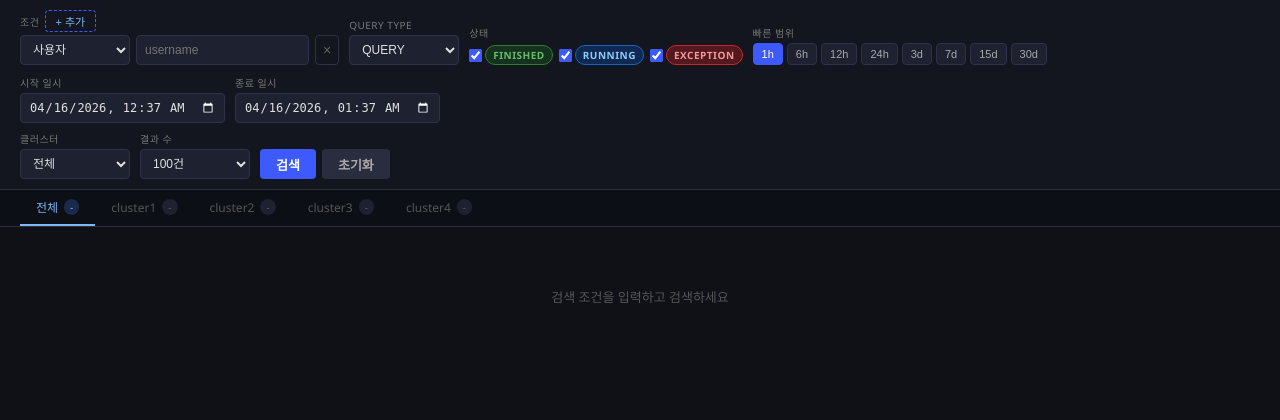
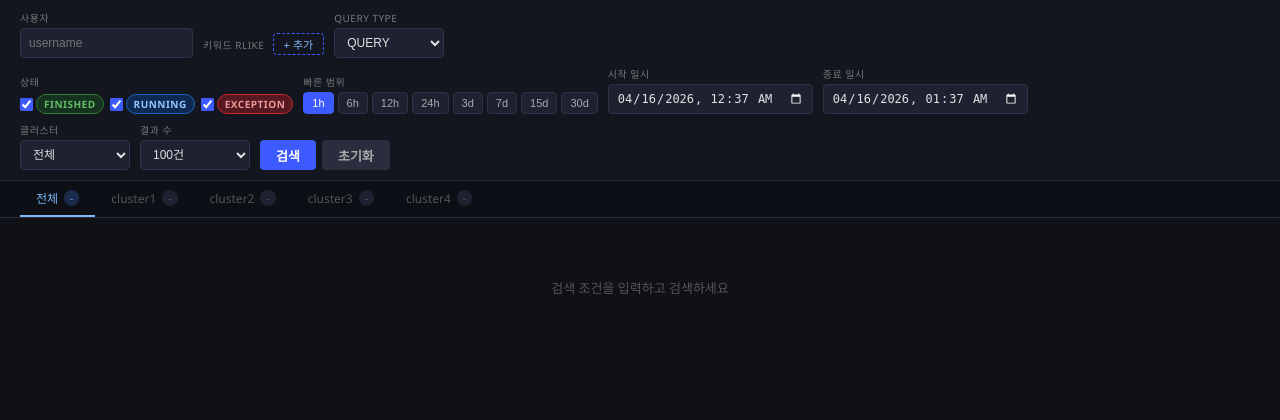
Before and after one commit to Joonhong-Park/query_explorer, a FastAPI app: page / in a window 1280 px wide. Shown: the part 41-461 px from the top of the page. After the commit the page ends 335 px from the top, so only its background shows below. Run offline with FastAPI, Linux system fonts and the light colour scheme.

Commit message:
feat: restructure filter UI into 3 rows with fixed user field and keyword rlike builder
- 1행: 사용자(고정 입력) + 키워드 rlike 조건 빌더(+ 추가) + Query Type
- 2행: 상태 / 빠른 범위 / 시작일시 / 종료일시
- 3행: 클러스터 / 결과 수 / 검색·초기화

Co-Authored-By: Claude Sonnet 4.6 <noreply@anthropic.com>

```diff
--- a/templates/index.html
+++ b/templates/index.html
@@ -171,7 +171,11 @@
 <div class="filters">
   <div class="filter-row">
     <div class="fg">
-      <label>조건 <button class="btn-add-cond" onclick="addCond()">+ 추가</button></label>
+      <label>사용자</label>
+      <input id="f-user" type="text" placeholder="username">
+    </div>
+    <div class="fg">
+      <label>키워드 rlike &nbsp;<button class="btn-add-cond" onclick="addCond()">+ 추가</button></label>
       <div class="cond-area" id="cond-area"></div>
     </div>
     <div class="fg">
@@ -183,6 +187,8 @@
         <option value="N/A">N/A</option>
       </select>
     </div>
+  </div>
+  <div class="filter-row">
     <div class="fg">
       <label>상태</label>
       <div class="state-checks">
@@ -275,54 +281,38 @@ const COLS = [
 ];
 
 window.onload = () => {
-  addCond('user');
   setPreset(1, document.querySelector('.preset-btn.active'));
   loadClusters();
 };
 
-function addCond(field, value) {
+function addCond(value) {
   const area = document.getElementById('cond-area');
   const id   = _condCount++;
-  const f    = field || 'user';
   const row  = document.createElement('div');
   row.className = 'cond-row';
   row.id        = `cond-row-${id}`;
   row.innerHTML = `
-    <span class="cond-and-label" style="display:none">AND</span>
-    <select class="cond-field" id="cond-field-${id}"
-      onchange="document.getElementById('cond-val-${id}').placeholder=this.value==='keyword'?'table, 키워드 등':'username'">
-      <option value="user"${f==='user'?' selected':''}>사용자</option>
-      <option value="keyword"${f==='keyword'?' selected':''}>키워드</option>
-    </select>
+    <span class="cond-and-label">AND</span>
     <input class="cond-value" id="cond-val-${id}" type="text"
-      placeholder="${f==='keyword'?'table, 키워드 등':'username'}"
+      placeholder="table, 키워드 등"
       value="${esc(value||'')}">
     <button class="cond-remove" onclick="removeCond(${id})" title="삭제">×</button>`;
   area.appendChild(row);
-  _rebuildAndLabels();
 }
 
 function removeCond(id) {
   const row = document.getElementById(`cond-row-${id}`);
   if (row) row.remove();
-  _rebuildAndLabels();
-}
-
-function _rebuildAndLabels() {
-  const rows = document.querySelectorAll('#cond-area .cond-row');
-  rows.forEach((row, idx) => {
-    const lbl = row.querySelector('.cond-and-label');
-    if (lbl) lbl.style.display = idx === 0 ? 'none' : '';
-  });
 }
 
 function getConditions() {
   const conds = [];
+  const user = document.getElementById('f-user').value.trim();
+  if (user) conds.push({ field: 'user', value: user });
   document.querySelectorAll('#cond-area .cond-row').forEach(row => {
-    const sel = row.querySelector('.cond-field');
     const inp = row.querySelector('.cond-value');
-    if (sel && inp && inp.value.trim())
-      conds.push({ field: sel.value, value: inp.value.trim() });
+    if (inp && inp.value.trim())
+      conds.push({ field: 'keyword', value: inp.value.trim() });
   });
   return conds;
 }
@@ -452,9 +442,9 @@ async function search() {
 }
 
 function reset() {
+  document.getElementById('f-user').value = '';
   document.getElementById('cond-area').innerHTML = '';
   _condCount = 0;
-  addCond('user');
   ['f-from','f-to'].forEach(id => document.getElementById(id).value = '');
   document.getElementById('f-qtype').value = 'QUERY';
   document.querySelectorAll('.f-state').forEach(c => c.checked = true);
```
